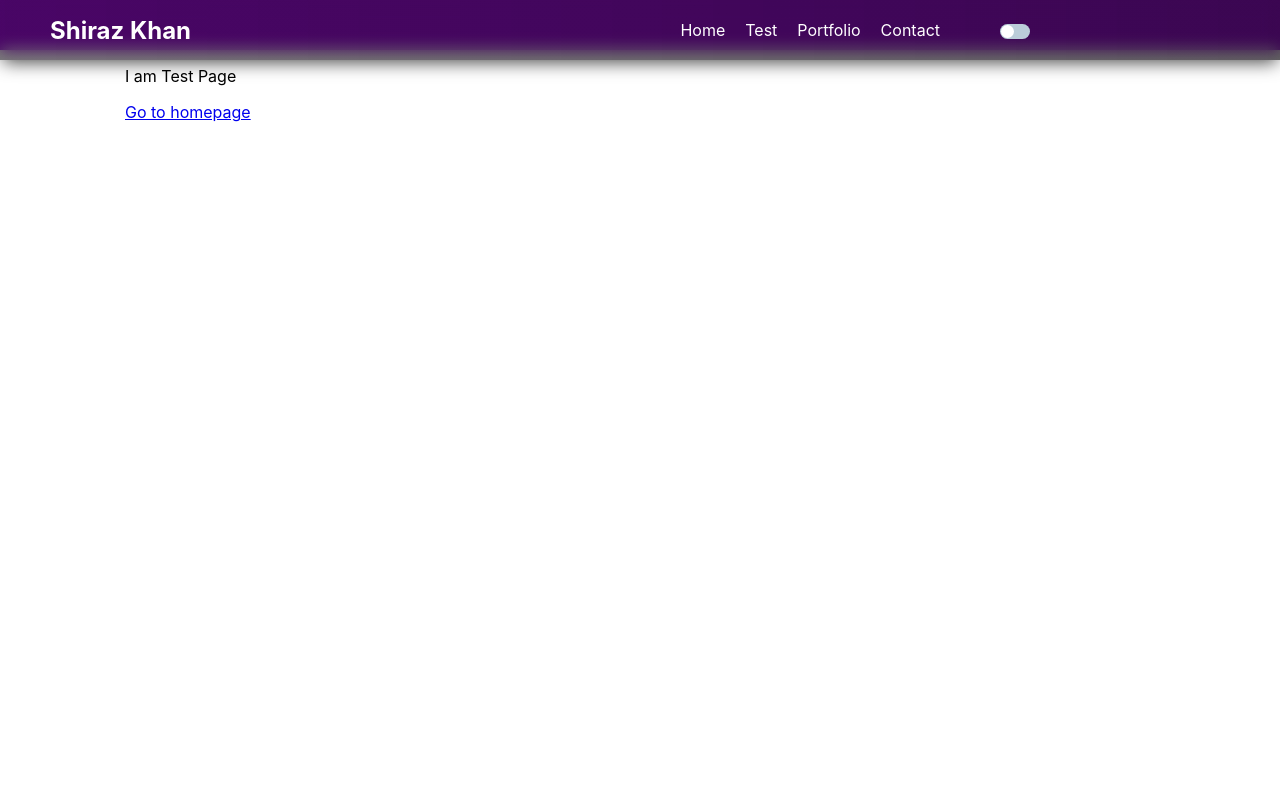
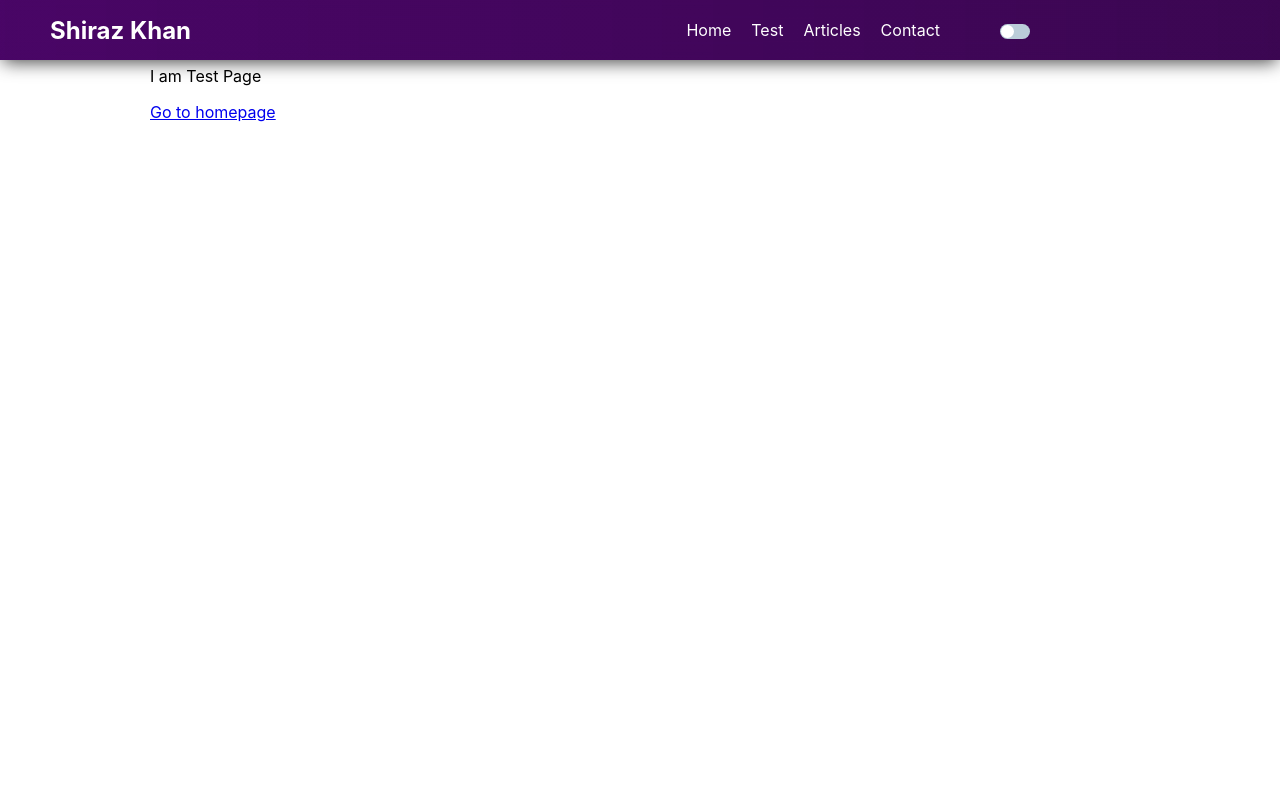
Before and after one commit to shirazkhan/Cake-Central, a Next.js app: page /test in a window 1280 px wide. Shown: the top 800 px of the page. Built offline with nearby package versions, Linux system fonts and the light colour scheme.

Commit message:
Remove Content component from TestPrimaryContent and put it in _app.js

```diff
--- a/pages/_app.js
+++ b/pages/_app.js
@@ -3,7 +3,7 @@ import '../src/index.css';
 import { MainGrid, Header, NavBar, Brand, NavButton, NavUILabel, NavInputUI,
          Hamburger, NavSideMenu, NavSideMenuShadow, NavLinks, NavLink,
          NightButton, SwitchUI, SwitchInputUI, SwitchSliderUI, NavMobHFade, NavMobHSpacer,
-         Footer, Linkk, HamburgerInner1, HamburgerInner2, NavMobHMenu, NavMobHOverflow, NavFilter } from '../src/styled/App';
+         Footer, Content, HamburgerInner1, HamburgerInner2, NavMobHMenu, NavMobHOverflow, NavFilter } from '../src/styled/App';
 import Link from 'next/link';
 
 function MyApp({ Component, pageProps }) {
@@ -23,7 +23,7 @@ function MyApp({ Component, pageProps }) {
                             <NavMobHSpacer></NavMobHSpacer>
                             <Link href="/"><NavLink>Home</NavLink></Link>
                             <Link href="/test"><NavLink>Test</NavLink></Link>
-                            <Link href="/"><NavLink>Portfolio</NavLink></Link>
+                            <Link href="/articles"><NavLink>Articles</NavLink></Link>
                             <Link href="/"><NavLink>Contact</NavLink></Link>
                             <NavLink href="/">Blahfafaaff</NavLink>
                             <NavLink href="/">Aohfohaif</NavLink>
@@ -39,7 +39,7 @@ function MyApp({ Component, pageProps }) {
                 <NavLinks>
                     <Link href="/"><NavLink>Home</NavLink></Link>
                     <Link href="/test"><NavLink>Test</NavLink></Link>
-                    <Link href="/"><NavLink>Portfolio</NavLink></Link>
+                    <Link href="/articles"><NavLink>Articles</NavLink></Link>
                     <Link href="/"><NavLink>Contact</NavLink></Link>
                 </NavLinks>
                 <NightButton>
@@ -50,10 +50,11 @@ function MyApp({ Component, pageProps }) {
                 </NightButton>
                 </NavBar>
             </Header>
-
-            {/* Content Goes Here */}
-            <Component {...pageProps} />
-            {/* ///////////////// */}
+            <Content>
+                {/* Content Goes Here */}
+                <Component {...pageProps} />
+                {/* ///////////////// */}
+            </Content>
 
             <Footer>
                 Lorem ipsum dolor, sit amet consectetur adipisicing elit.
--- a/src/TestPrimaryContent.js
+++ b/src/TestPrimaryContent.js
@@ -26,7 +26,7 @@ export default function TestPrimaryContent() {
     }, []);
 
     return (
-        <Content>
+        <>
           <Primary>
             <PageHeading>{title === null ? "" : title}</PageHeading>
                 {content === null ? "" : parse(content)}
@@ -34,6 +34,6 @@ export default function TestPrimaryContent() {
           {/* <Secondary>
             <p>Lorem ipsum dolor sit amet consectetur adipisicing elit. Officiis, tempora animi cumque consequatur recusandae doloribus quibusdam iure, incidunt architecto quasi corporis, perferendis ea nemo aliquid autem excepturi ipsa vitae eius deserunt asperiores dicta sed dolore. Dolore architecto nemo id mollitia, temporibus fugiat, adipisci officia debitis ipsum iusto neque? Dolores, laborum?</p>
           </Secondary> */}
-        </Content>
+        </>
     )
 }
--- a/src/styled/App.js
+++ b/src/styled/App.js
@@ -81,11 +81,15 @@ export const NavBar = styled.div`
 export const NavFilter = styled.div`
   width: 100vw;
   position: fixed;
-  height: ${MOBILE_NAV_HEIGHT};
+  height: ${DESKTOP_NAV_HEIGHT};
   background: ${NAVFILTER_COLOR};
   top: 0px;
   left: 0;
   z-index: 3;
+
+  @media (max-width:${MOBILE}){
+    height: ${MOBILE_NAV_HEIGHT};
+  }
 `;
 
 export const NavButton = styled.div`
@@ -135,15 +139,6 @@ export const NavLink = styled.a`
   text-decoration: none;
   cursor: pointer;
 `;
-
-export function Linkk({ href, name }) {
-    // Must add passHref to Link
-    return (
-      <Link href={href} passHref>
-        <NavLink>poop</NavLink>
-      </Link>
-    )
-  }
 
 export const NightButton = styled.div`
   text-align: right;
```
